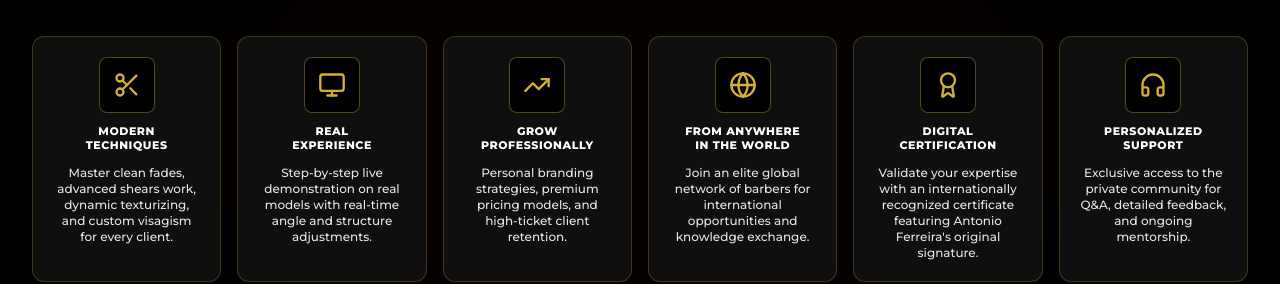
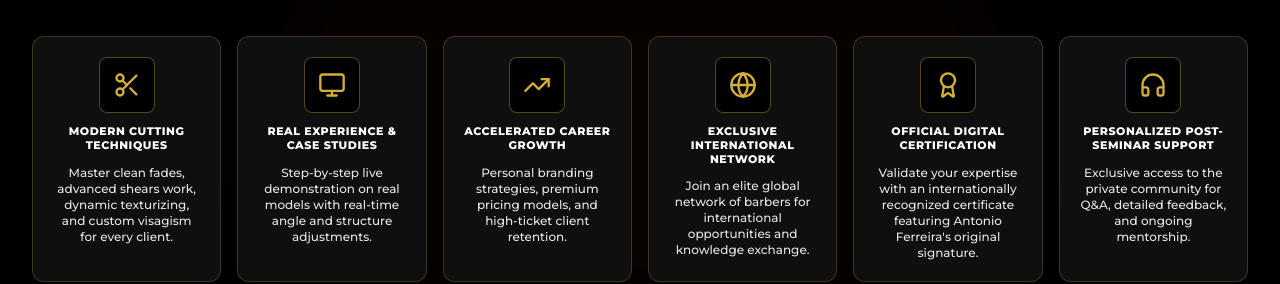
Before and after one commit to franaliado/ferreira-academy, a Next.js app: page / in a window 1280 px wide. Shown: the part 940-1224 px from the top of the page. Built offline with nearby package versions, Linux system fonts and the light colour scheme; a web font is replaced by a local one.

Commit message:
Solucionar propiedades de traduccion en Benefits

```diff
--- a/src/components/Benefits.tsx
+++ b/src/components/Benefits.tsx
@@ -50,7 +50,7 @@ export const Benefits: React.FC<BenefitsProps> = ({ currentLang }) => {
 
               {/* Short bold title */}
               <h3 className="text-white text-[10px] sm:text-[11px] font-extrabold uppercase tracking-wider leading-tight whitespace-pre-line group-hover:text-[#D4AF37] transition-colors">
-                {t.shortTitles[index]}
+                {item.title}
               </h3>
 
               {/* Description */}
```
